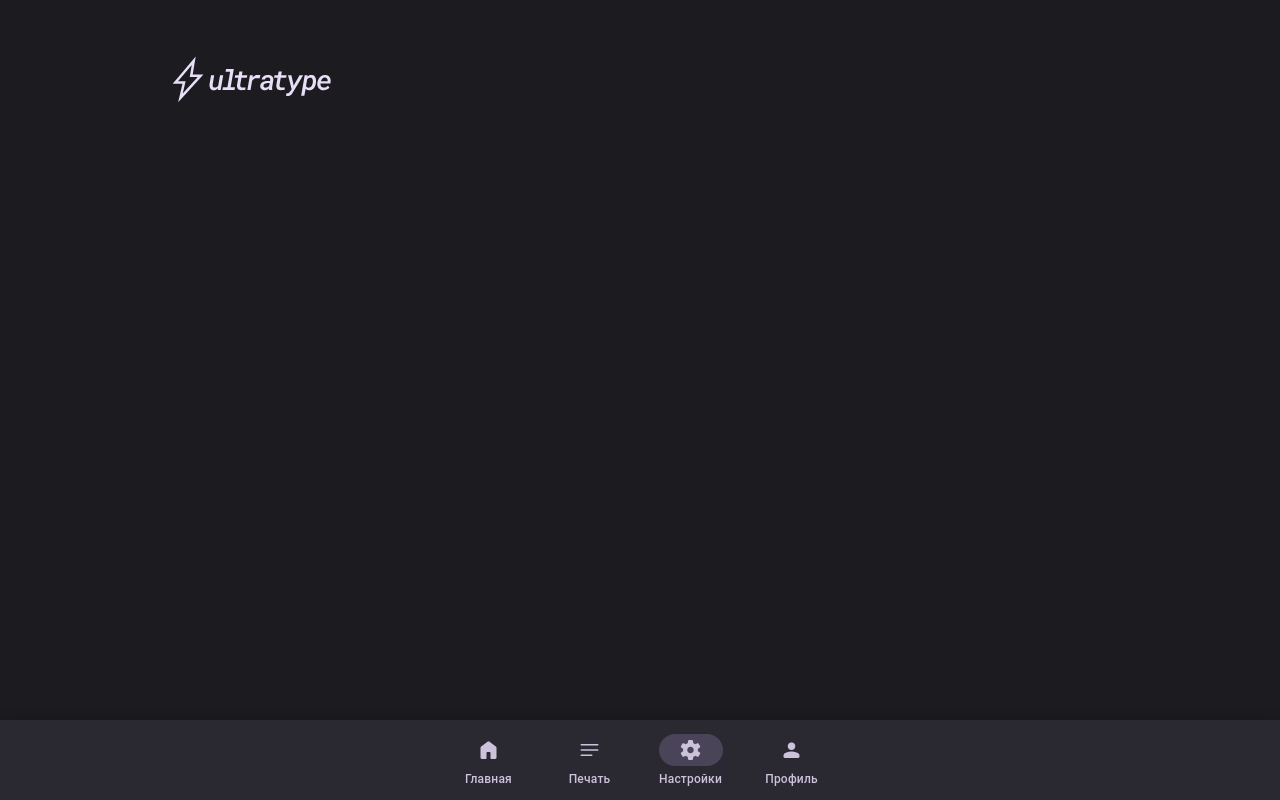
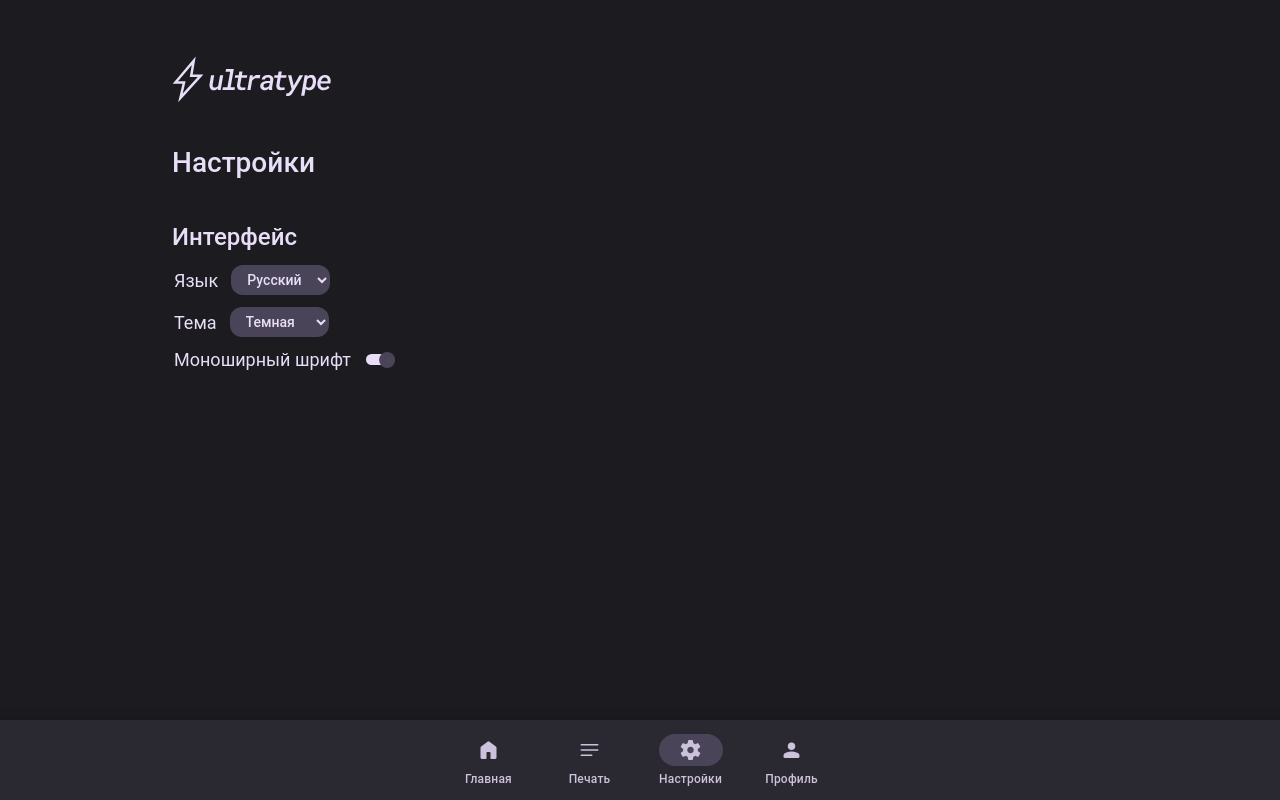
Before and after one commit to PoSayDone/ultratype_react, a React (Vite) app: page /settings in a window 1280 px wide. Built offline with nearby package versions, Linux system fonts and the light colour scheme.

Commit message:
add settings and change language

```diff
--- a/src/App.scss
+++ b/src/App.scss
@@ -212,6 +212,7 @@ nav {
             font-size: 12px;
             line-height: 16px;
             letter-spacing: 0.2px;
+            font-family: 'Roboto' , sans-serif;
         }
     }
 }
--- a/src/App.tsx
+++ b/src/App.tsx
@@ -3,8 +3,15 @@ import './App.scss'
 import Main from './views/Main'
 import Header from './components/Header'
 import Navbar from './components/Navbar'
+import Settings from './components/settings/settings'
+import { useState } from 'react'
 
 function App() {
+
+    const [theme,setTheme] = useState(true) //true - темная тема, false - светлая
+    const [language,setLanguage] = useState(true) //true - русский , false - англ
+    const [font, setFont] = useState(false) // true - моноширный, false - обычный
+
     return (
         <>
             <BrowserRouter>
@@ -12,9 +19,10 @@ function App() {
                     <Header />
                     <Routes>
                         <Route path='/' element={<Main />} />
+                        <Route path='/settings' element= {<Settings theme = {theme} setTheme = {setTheme} language = {language} setLanguage={setLanguage} font = {font} setFont = {setFont}/>}/>
                     </Routes>
                 </main>
-                <Navbar />
+                <Navbar language = {language}/>
             </BrowserRouter>
         </>
     )
--- a/src/components/Navbar.tsx
+++ b/src/components/Navbar.tsx
@@ -1,6 +1,10 @@
 import { Link, NavLink } from "react-router-dom"
 
-const Navbar = () => {
+interface NavbarProps{
+    language : boolean
+}
+
+const Navbar = ({language} : NavbarProps) => {
     return (
         <nav>
             <NavLink to="/" className={({ isActive }) => (isActive ? 'navbar__item navbar__item_active' : 'navbar__item')}>
@@ -10,7 +14,7 @@ const Navbar = () => {
                     </span>
                 </div>
                 <div className="navbar__item_text">
-                    Главная
+                    {language? 'Главная' : 'Home'}
                 </div>
             </NavLink>
             <NavLink to="/typing" className={({ isActive }) => (isActive ? 'navbar__item navbar__item_active' : 'navbar__item')}>
@@ -20,7 +24,7 @@ const Navbar = () => {
                     </span>
                 </div>
                 <div className="navbar__item_text">
-                    Печать
+                    {language? 'Печать': 'Typing'}
                 </div>
             </NavLink>
             <NavLink to="/settings" className={({ isActive }) => (isActive ? 'navbar__item navbar__item_active' : 'navbar__item')}>
@@ -30,7 +34,7 @@ const Navbar = () => {
                     </span>
                 </div>
                 <div className="navbar__item_text">
-                    Настройки
+                    {language? 'Настройки': 'Settings'}
                 </div>
             </NavLink>
             <NavLink to="/profile" className={({ isActive }) => (isActive ? 'navbar__item navbar__item_active' : 'navbar__item')}>
@@ -40,7 +44,7 @@ const Navbar = () => {
                     </span>
                 </div>
                 <div className="navbar__item_text">
-                    Профиль
+                    {language? 'Профиль': 'Profile'}
                 </div>
             </NavLink>
         </nav>
--- /dev/null
+++ b/src/components/settings/settings.tsx
@@ -0,0 +1,75 @@
+import * as React from 'react';
+import './style.scss'
+import { useState } from 'react';
+
+interface SettingsProps {
+    theme: boolean
+    setTheme: Function
+    language: boolean
+    setLanguage: Function
+    font: boolean
+    setFont: Function
+}
+
+
+const Settings = ({ theme, setTheme, language, setLanguage, font, setFont }: SettingsProps) => {
+
+    function changeTheme(event: React.ChangeEvent<HTMLSelectElement>) {
+        setTheme(event.target.value == 'dark' ? true : false)
+        console.log(event.target.value);
+    }
+
+
+    function changeLanguage(event: React.ChangeEvent<HTMLSelectElement>) {
+        setLanguage(event.target.value == 'ru' ? true : false)
+        console.log(event.target.value);
+    }
+
+    return (
+        <div className="settings">
+            <h1>{language ? 'Настройки' : 'Settings'}</h1>
+            <h2>{language ? 'Интерфейс' : 'Interface'}</h2>
+            <form name='setting'>
+                <fieldset name='language'>
+                    <p>{language ? 'Язык' : 'Language'}</p>
+                    <select onChange={changeLanguage}>
+                        {
+                            language ?
+                            <option value="ru" selected>Русский</option>
+                            : <option value="ru" >Русский</option>
+
+                        }
+                        {
+                            language?
+                            <option value="eng">English</option>
+                            : <option value="eng" selected>English</option>
+                        }
+
+                    </select>
+                </fieldset>
+                <fieldset name='theme'>
+                    <p>{language ? 'Тема' : 'Theme'}</p>
+                    <select onChange={changeTheme}>
+                        {theme ?
+                            <option value="dark" selected>{language ? 'Темная' : 'Dark'}</option>
+                            : <option value="dark" >{language ? 'Темная' : 'Dark'}</option>
+                        }
+
+                        {theme ?
+                            <option value="light">{language ? 'Светлая' : 'Light'}</option>
+                            : <option value="light" selected>{language ? 'Светлая' : 'Light'}</option>
+                        }
+
+
+                    </select>
+                </fieldset>
+                <fieldset name='font'>
+                    <p>{language ? 'Моноширный шрифт' : 'Monospase font'}</p>
+                    <div className={font ? 'slider right' : 'slider left'} onClick={() => setFont((prev: any) => !prev)}></div>
+                </fieldset>
+            </form>
+        </div>
+    );
+}
+
+export default Settings;
--- /dev/null
+++ b/src/components/settings/style.scss
@@ -0,0 +1,76 @@
+.settings {
+    margin-top: 40px;
+    font-family: 'Roboto', sans-serif;
+    color: #E8DEF8;
+
+    h1 {
+        font-size: 28px;
+        font-weight: 500;
+        line-height: 40px;
+        margin-bottom: 40px;
+    }
+
+    h2 {
+        font-weight: 500;
+        font-size: 24px;
+        line-height: 28px;
+        margin-bottom: 14px;
+    }
+
+
+    form {
+        display: flex;
+        flex-direction: column;
+        gap: 12px;
+
+        fieldset {
+            padding: 0;
+            border: 0;
+            display: flex;
+            flex-direction: row;
+            gap: 13px;
+            align-items: center;
+
+            p {
+                font-size: 18px;
+                line-height: 21px;
+                font-weight: 400;
+            }
+
+            select {
+                box-sizing: border-box;
+                font-size: 14px;
+                line-height: 20px;
+                font-weight: 500;
+                padding: 6px 12px;
+                background-color: #4A4458;
+                border-radius: 12px;
+                border:0;
+                color:inherit;
+
+                &:focus{
+                    outline: none;
+                }
+
+            }
+
+            .slider{
+               width: 32px;
+               height: 16px;
+               background-image: url('./img/slider-circle.svg'),url('./img/clider-back.svg');
+               background-repeat: no-repeat;
+               cursor: pointer;
+               transition: background-position 0.3s;
+            }
+
+            .slider.right{
+                background-position: left center, center;
+            }
+
+            .slider.left{
+                background-position: right center , center;
+            }
+        }
+    }
+
+}
```
Also changed, not shown: src/components/settings/img/clider-back.svg (added), src/components/settings/img/slider-circle.svg (added).
